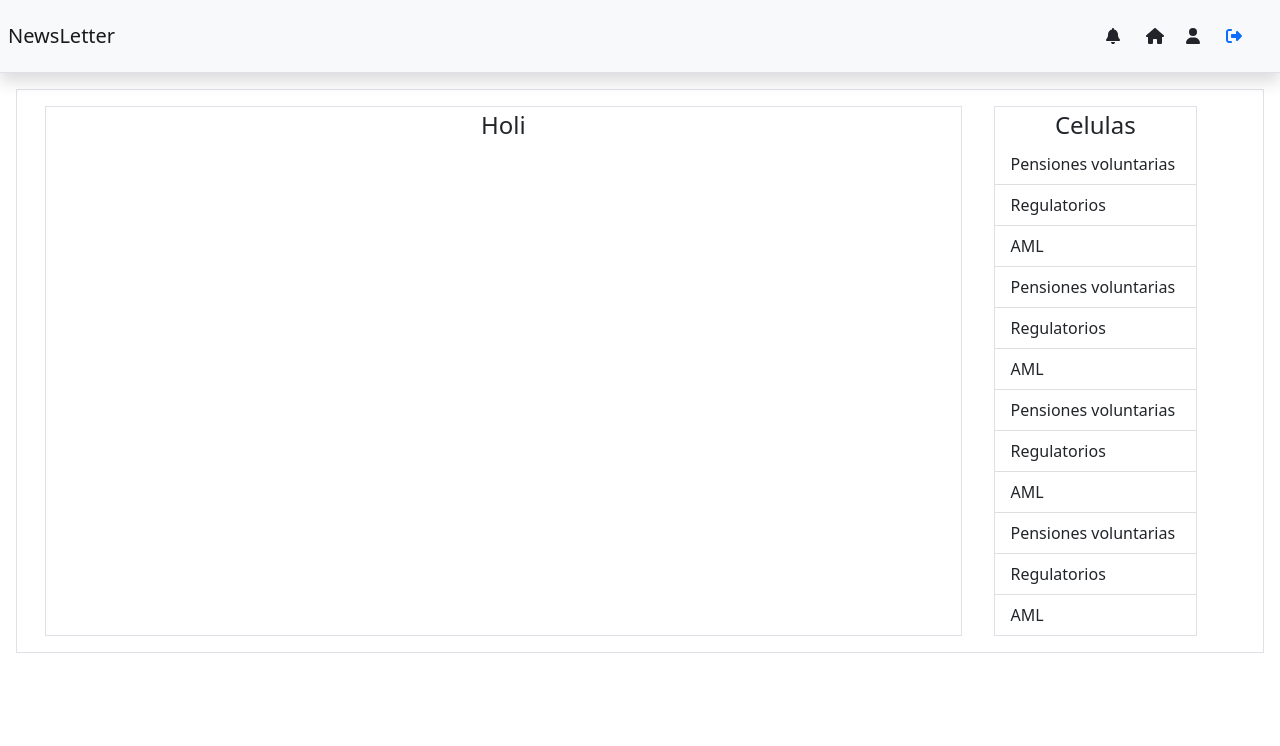
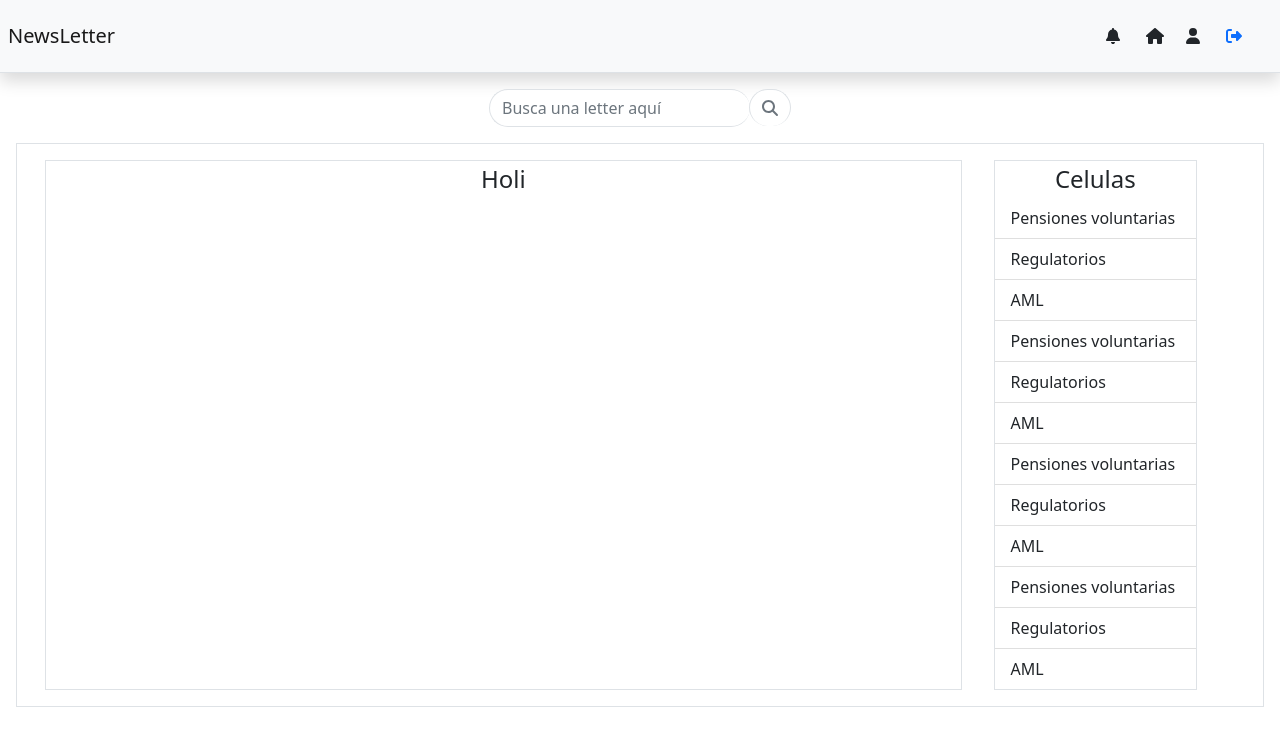
Before and after one commit to LizethLorenaSandoval/NewslatterFront, an Angular app: page /home in a window 1280 px wide. Shown: the top 746 px of the page. Built offline with nearby package versions, Linux system fonts and the light colour scheme.

Commit message:
se agrega input de search en el homa

```diff
--- a/src/app/componentes/home/home.component.html
+++ b/src/app/componentes/home/home.component.html
@@ -9,9 +9,21 @@
 <body>
     <app-nav></app-nav>
 
-
+    <div class="row">
+        <div class="col-md-3 mx-auto">
+            <div class="input-group">
+                <input placeholder="Busca una letter aquí" class="form-control border-end-0 border rounded-pill" type="search" id="example-search-input">
+                <span class="input-group-append">
+                    <button class="btn btn-outline-secondary bg-white border-bottom-0 border rounded-pill ms-n5" type="button">
+                        <i class="fa fa-search"></i>
+                    </button>
+                </span>
+            </div>
+        </div>
+    </div>
 
     <div class="row m-3">
+
         <div class="border d-flex">
 
             <div class="m-3 border col-xl-9 col-sm-2">
```
